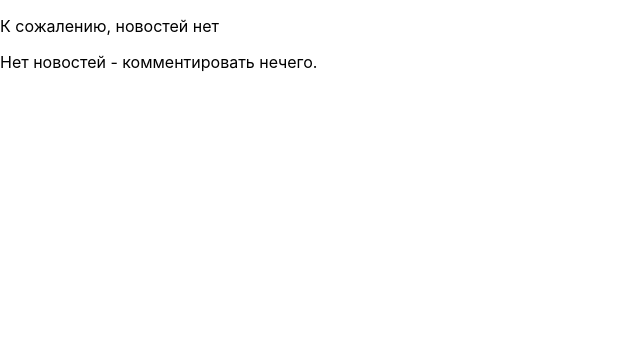
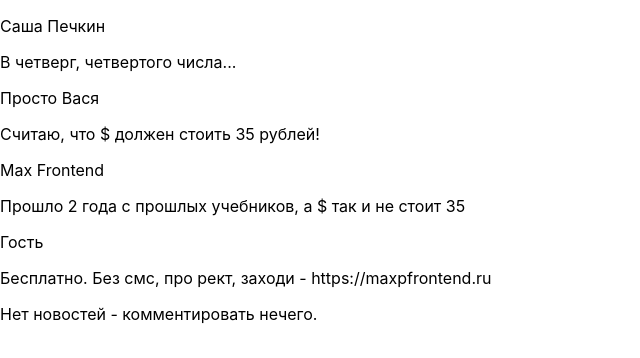
Before and after one commit to hsher/react-study, a React (Create React App) app: page / in a window 1280 px wide. Shown: the top 358 px of the page, without its empty margins (0-640 px from the left). Built offline with nearby package versions, Linux system fonts and the light colour scheme.

Commit message:
Make statefull News

```diff
--- a/src/index.js
+++ b/src/index.js
@@ -2,10 +2,29 @@ import React from 'react';
 import ReactDOM from 'react-dom';
 import './index.css';
 
+const myNews = [
+  {
+    author: 'Саша Печкин',
+    text: 'В четверг, четвертого числа...'
+  },
+  {
+    author: 'Просто Вася',
+    text: 'Считаю, что $ должен стоить 35 рублей!'
+  },
+  {
+    author: 'Max Frontend',
+    text: 'Прошло 2 года с прошлых учебников, а $ так и не стоит 35'
+  },
+  {
+    author: 'Гость',
+    text: 'Бесплатно. Без смс, про рект, заходи - https://maxpfrontend.ru'
+  }
+]
+
 const App = () => {
   return (
     <React.Fragment>
-      <News />
+      <News data={myNews} />
       <Comments />
     </React.Fragment>
   )
@@ -15,8 +34,25 @@ const Comments = () => {
   return <div>Нет новостей - комментировать нечего.</div>
 }
 
-const News = () => {
-  return <p>К сожалению, новостей нет</p>
+class News extends React.Component {
+  render() {
+    const newsTemplate = this.props.data.map(function(item, index) {
+      return (
+        <div key={index}>
+          <p className="news__author">{item.author}</p>
+          <p className="news__text">{item.text}</p>
+        </div>
+      )
+    })
+
+    console.log(newsTemplate)
+
+    return (
+      <div className="news">
+        {newsTemplate}
+      </div>
+    )
+  }
 }
 
 ReactDOM.render(<App />, document.getElementById('root'));
```
